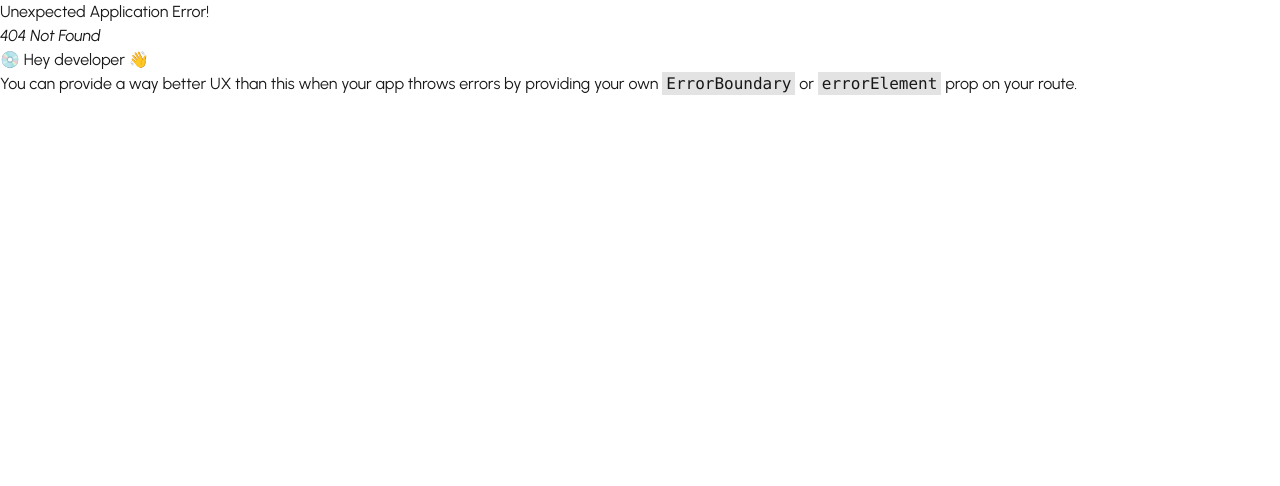
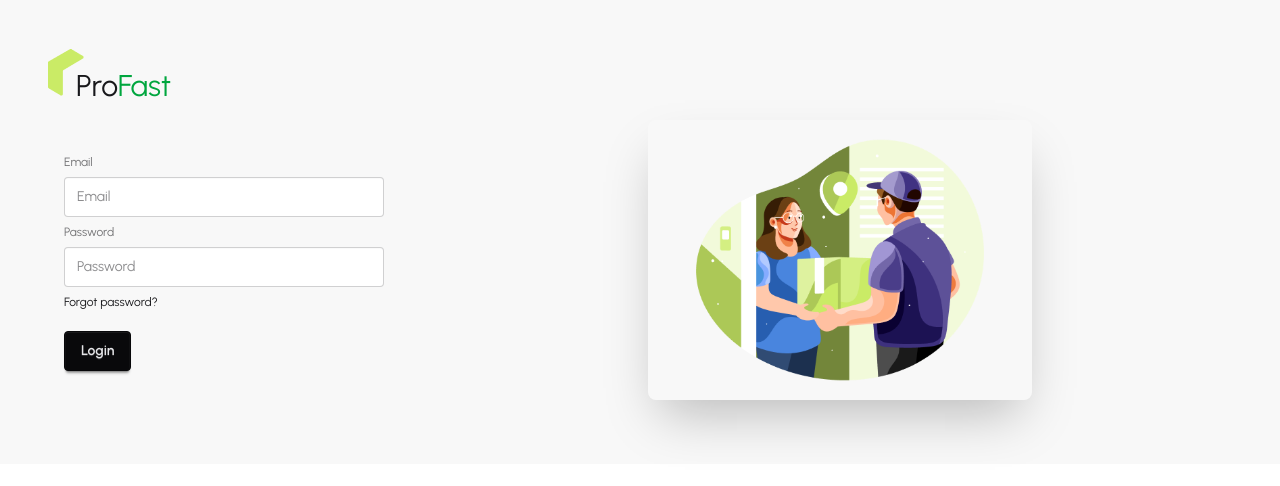
Before and after one commit to nahidkhan31/zap-shift-client, a React (Vite) app: page /login in a window 1280 px wide. Before the commit this address had no page. Shown: the top 486 px of the page. Built offline with nearby package versions, Linux system fonts and the light colour scheme.

Commit message:
added login form

```diff
--- a/package.json
+++ b/package.json
@@ -15,6 +15,7 @@
     "react": "^19.1.1",
     "react-dom": "^19.1.1",
     "react-fast-marquee": "^1.6.5",
+    "react-hook-form": "^7.62.0",
     "react-icons": "^5.5.0",
     "react-responsive-carousel": "^3.2.23",
     "react-router": "^7.8.2",
--- /dev/null
+++ b/src/layout/AuthLayout.jsx
@@ -0,0 +1,24 @@
+import React from "react";
+import { Outlet } from "react-router";
+import authImage from "../assets/authImage.png";
+import ProFastLogo from "../pages/shared/ProFastLogo/ProFastLogo";
+
+const AuthLayout = () => {
+  return (
+    <div className="p-12 bg-base-200">
+      <div>
+        <ProFastLogo></ProFastLogo>
+      </div>
+      <div className="hero-content flex-col lg:flex-row-reverse">
+        <div className="flex-1">
+          <img src={authImage} className="max-w-sm rounded-lg shadow-2xl" />
+        </div>
+        <div className="flex-1">
+          <Outlet></Outlet>
+        </div>
+      </div>
+    </div>
+  );
+};
+
+export default AuthLayout;
--- /dev/null
+++ b/src/pages/Authentication/Login/Login.jsx
@@ -0,0 +1,44 @@
+import React from "react";
+import { useForm } from "react-hook-form";
+
+const Login = () => {
+  const {
+    register,
+    handleSubmit,
+    formState: { errors },
+  } = useForm();
+  const onSubmit = (data) => {
+    console.log(data);
+  };
+  return (
+    <div>
+      <form onSubmit={handleSubmit(onSubmit)}>
+        <fieldset className="fieldset">
+          <label className="label">Email</label>
+          <input
+            type="email"
+            {...register("email")}
+            className="input"
+            placeholder="Email"
+          />
+          <label className="label">Password</label>
+          <input
+            type="password"
+            {...register("password", { required: true })}
+            className="input"
+            placeholder="Password"
+          />
+          {errors.password?.type === "required" && (
+            <p className="text-red-500">Password is required</p>
+          )}
+          <div>
+            <a className="link link-hover">Forgot password?</a>
+          </div>
+        </fieldset>
+        <button className="btn btn-neutral mt-4">Login</button>
+      </form>
+    </div>
+  );
+};
+
+export default Login;
--- /dev/null
+++ b/src/pages/Home/FAQ/FAQ.jsx
@@ -0,0 +1,83 @@
+import React from "react";
+
+const FAQ = () => {
+  return (
+    <div className="mt-8 font-urbanist mb-10">
+      <h1 className="text-center font-urbanist text-3xl font-bold  text-[#03373D] mt-3">
+        Frequently Asked Question (FAQ)
+      </h1>
+      <p className="text-center text-[#606060] mt-3">
+        Enhance posture, mobility, and well-being effortlessly with Posture Pro.
+        Achieve proper alignment, reduce pain, and strengthen your body with
+        ease!
+      </p>
+      <div className="collapse collapse-plus bg-base-100 border border-base-300 mt-3">
+        <input type="radio" name="my-accordion-3" defaultChecked />
+        <div className="collapse-title font-semibold">
+          How does this posture corrector work?
+        </div>
+        <div className="collapse-content text-sm">
+          A posture corrector works by providing support and gentle alignment to
+          your shoulders, back, and spine, encouraging you to maintain proper
+          posture throughout the day. Here’s how it typically functions: A
+          posture corrector works by providing support and gentle alignment to
+          your shoulders.
+        </div>
+      </div>
+      <div className="collapse collapse-plus bg-base-100 border border-base-300">
+        <input type="radio" name="my-accordion-3" />
+        <div className="collapse-title font-semibold">
+          Is it suitable for all ages and body types?
+        </div>
+        <div className="collapse-content text-sm">
+          Is there readily available customer support via phone, chat, or email
+          for those who prefer not to use digital platforms or require
+          assistance with the ordering/tracking process? This is crucial for
+          individuals who may have vision impairments, hearing difficulties, or
+          simply prefer verbal communication.
+        </div>
+      </div>
+      <div className="collapse collapse-plus bg-base-100 border border-base-300">
+        <input type="radio" name="my-accordion-3" />
+        <div className="collapse-title font-semibold">
+          Does it really help with back pain and posture improvement?
+        </div>
+        <div className="collapse-content text-sm">
+          For those who already suffer from back pain, limited mobility, or
+          other physical challenges, a reliable courier service makes it
+          possible to send and receive items without exacerbating their
+          condition. This convenience can significantly improve their quality of
+          life.
+        </div>
+      </div>
+      <div className="collapse collapse-plus bg-base-100 border border-base-300">
+        <input type="radio" name="my-accordion-3" />
+        <div className="collapse-title font-semibold">
+          Does it have smart features like vibration alerts?
+        </div>
+        <div className="collapse-content text-sm">
+          In today's competitive logistics landscape, "smart features" like
+          robust tracking, automated notifications (including vibrations), and
+          user-friendly apps are becoming standard expectations for efficient
+          and customer-centric courier services.
+        </div>
+      </div>
+      <div className="collapse collapse-plus bg-base-100 border border-base-300">
+        <input type="radio" name="my-accordion-3" />
+        <div className="collapse-title font-semibold">
+          How will I be notified when the product is back in stock?
+        </div>
+        <div className="collapse-content text-sm">
+          That's an excellent question, and it highlights a key aspect of good
+          customer service for any company that deals with inventory, including
+          those that act as retailers or have specific products they supply
+          (like "ProFast | Industrial Fastening Solutions" which appeared in my
+          search, or if "ProFast" is a specific brand of product a courier might
+          deliver for a retailer).
+        </div>
+      </div>
+    </div>
+  );
+};
+
+export default FAQ;
--- a/src/pages/Home/Home/Home.jsx
+++ b/src/pages/Home/Home/Home.jsx
@@ -6,6 +6,7 @@
 import Benefits from "../Benefits/Benefits";
 import BeMerchant from "../BeMerchant/BeMerchant";
 import Review from "../Review/Review";
+import FAQ from "../FAQ/FAQ";
 
 const Home = () => {
   return (
@@ -17,6 +18,7 @@
       <Benefits />
       <BeMerchant />
       <Review />
+      <FAQ />
     </div>
   );
 };
--- a/src/routes/router.jsx
+++ b/src/routes/router.jsx
@@ -1,6 +1,8 @@
 import { createBrowserRouter } from "react-router";
 import RootLayout from "../layout/RootLayout";
 import Home from "../pages/Home/Home/Home";
+import AuthLayout from "../layout/AuthLayout";
+import Login from "../pages/Authentication/Login/Login";
 
 export const router = createBrowserRouter([
   {
@@ -13,4 +15,14 @@
       },
     ],
   },
+  {
+    path: "/",
+    Component: AuthLayout,
+    children: [
+      {
+        path: "login",
+        Component: Login,
+      },
+    ],
+  },
 ]);
```
Also changed, not shown: 1 other file (tests, documents, lock files or other folders).
